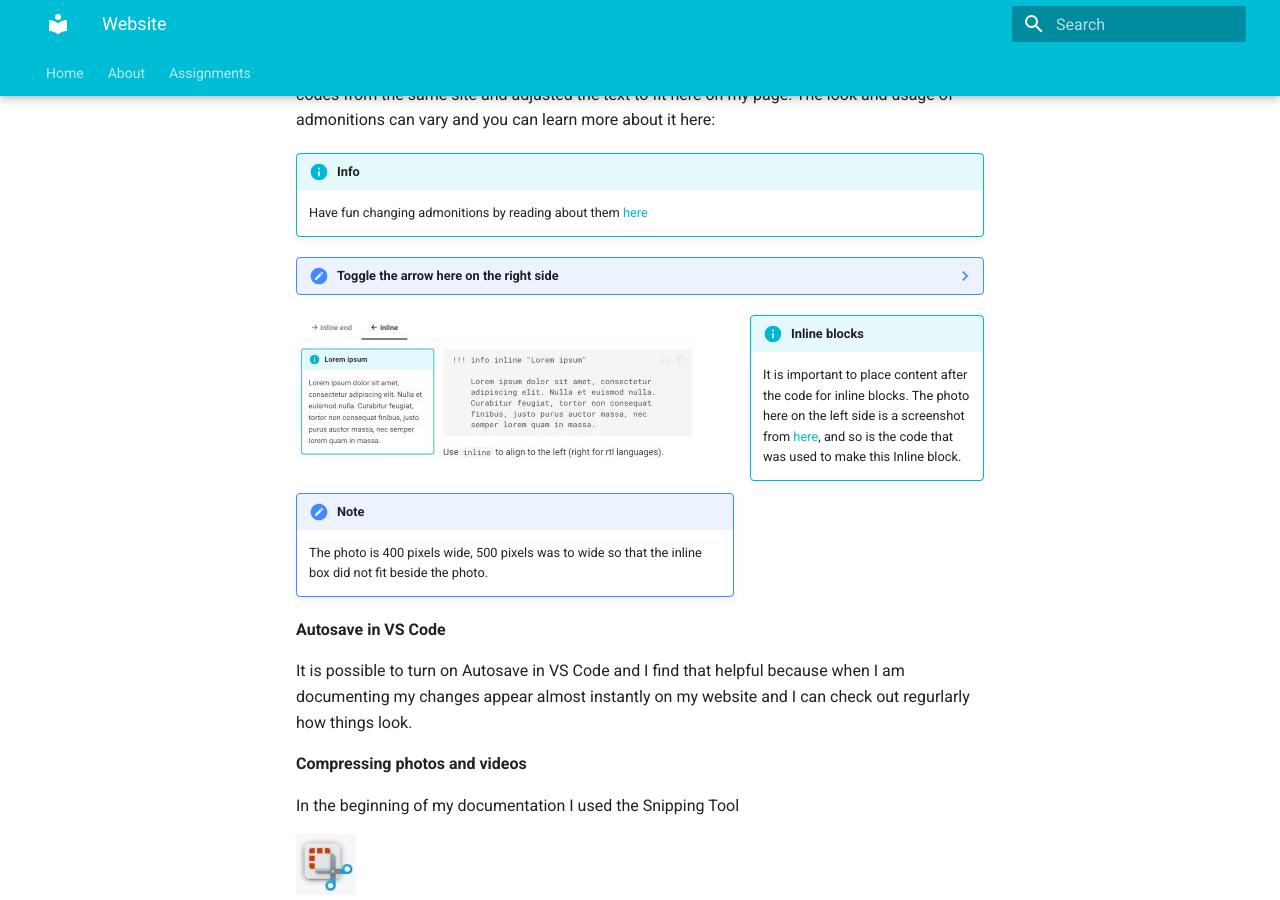
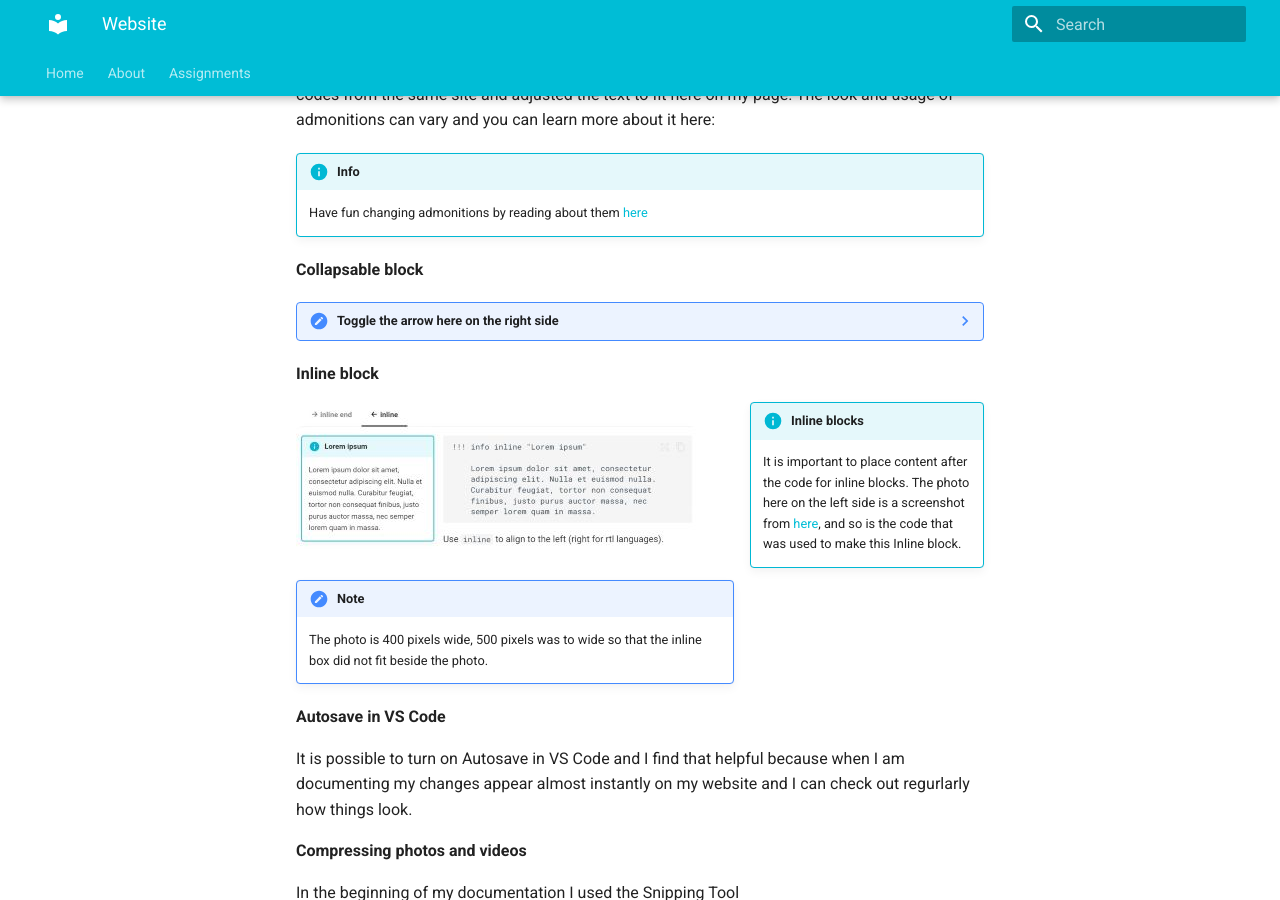
Before and after one commit to OlofH2/Before-Fab-Academy, an MkDocs documentation site: the page built from docs/Website.md, in a window 1280 px wide and 900 px high, scrolled down 1397 px. Built offline with MkDocs 1.6.1 and Material for MkDocs 9.7.7, drawn with Linux system fonts in a browser that asks for light colours.

Commit message:
Headers over blocks

```diff
--- a/docs/Website.md
+++ b/docs/Website.md
@@ -32,9 +32,13 @@ I saw that [Svavar Konráðsson](https://fabacademy.org/2023/labs/isafjordur/stu
 
     Have fun changing admonitions by reading about them [here](https://squidfunk.github.io/mkdocs-material/reference/admonitions/)
 
+**Collapsable block**
+
 ??? note "Toggle the arrow here on the right side"
 
     I think it´s absolutely brilliant to be able to make a collapsable block, like this one, with a small toggle to the right.
+
+**Inline block**
 
 !!! info inline end "Inline blocks"
 
```
